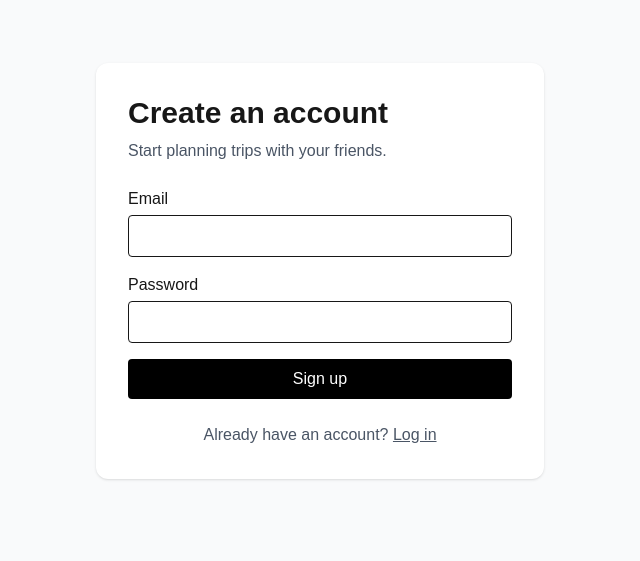
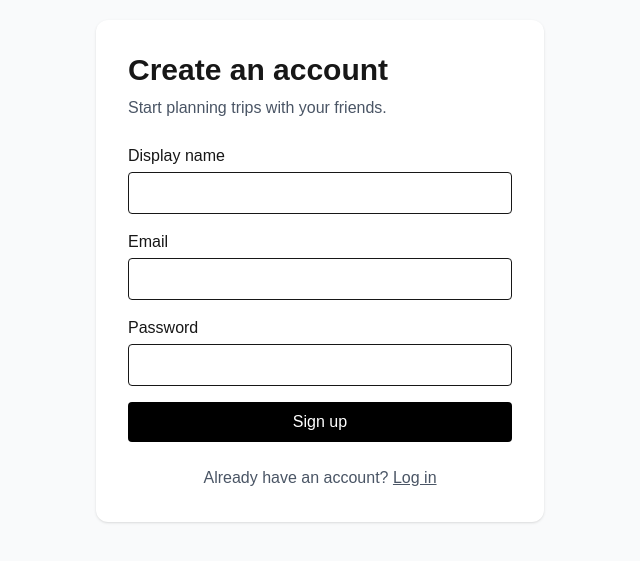
Before and after one commit to Schen0086/trip-sync, a Next.js app: page /signup in a window 1280 px wide. Shown: the part 129-690 px from the top of the page, without its empty margins (320-960 px from the left). Built offline with nearby package versions, Linux system fonts and the light colour scheme.

Commit message:
Add user profiles and row level security

```diff
--- a/src/app/dashboard/page.tsx
+++ b/src/app/dashboard/page.tsx
@@ -12,14 +12,26 @@ export default async function DashboardPage() {
     redirect("/login");
   }
 
+  const userId = data.claims.sub;
+
+  const { data: profile } = await supabase
+    .from("profiles")
+    .select("display_name, username, avatar_url")
+    .eq("id", userId)
+    .single();
+
   return (
     <main className="min-h-screen p-8">
       <div className="mx-auto max-w-5xl">
         <div className="flex items-center justify-between">
           <div>
             <h1 className="text-3xl font-bold">
-              TripSync
+              Welcome, {profile?.display_name ?? "Traveller"}
             </h1>
+
+            <p className="mt-1 text-gray-600">
+              {data.claims.email}
+            </p>
 
             <p className="mt-1 text-gray-600">
               Logged in as {data.claims.email}
--- a/src/app/login/actions.ts
+++ b/src/app/login/actions.ts
@@ -30,11 +30,14 @@ export async function login(formData: FormData) {
 export async function signup(formData: FormData) {
   const supabase = await createClient();
 
+  const displayName = formData.get("displayName") as string;
   const email = formData.get("email") as string;
   const password = formData.get("password") as string;
 
-  if (!email || !password) {
-    redirect("/signup?error=Email and password are required");
+  if (!displayName || !email || !password) {
+    redirect(
+        "/signup?error=Display name, email and password are required"
+    );
   }
 
   if (password.length < 8) {
@@ -48,7 +51,10 @@ export async function signup(formData: FormData) {
     email,
     password,
     options: {
-      emailRedirectTo: `${siteUrl}/auth/callback`,
+        emailRedirectTo: `${siteUrl}/auth/callback`,
+        data: {
+        display_name: displayName.trim(),
+        },
     },
   });
 
--- a/src/app/signup/page.tsx
+++ b/src/app/signup/page.tsx
@@ -37,6 +37,24 @@ export default async function SignupPage({
         )}
 
         <form action={signup} className="space-y-4">
+          <div>
+            <label
+                htmlFor="displayName"
+                className="mb-1 block font-medium"
+            >
+                Display name
+            </label>
+
+            <input
+                id="displayName"
+                name="displayName"
+                type="text"
+                required
+                minLength={2}
+                maxLength={50}
+                className="w-full rounded border px-3 py-2"
+            />
+          </div>
           <div>
             <label
               htmlFor="email"
```
